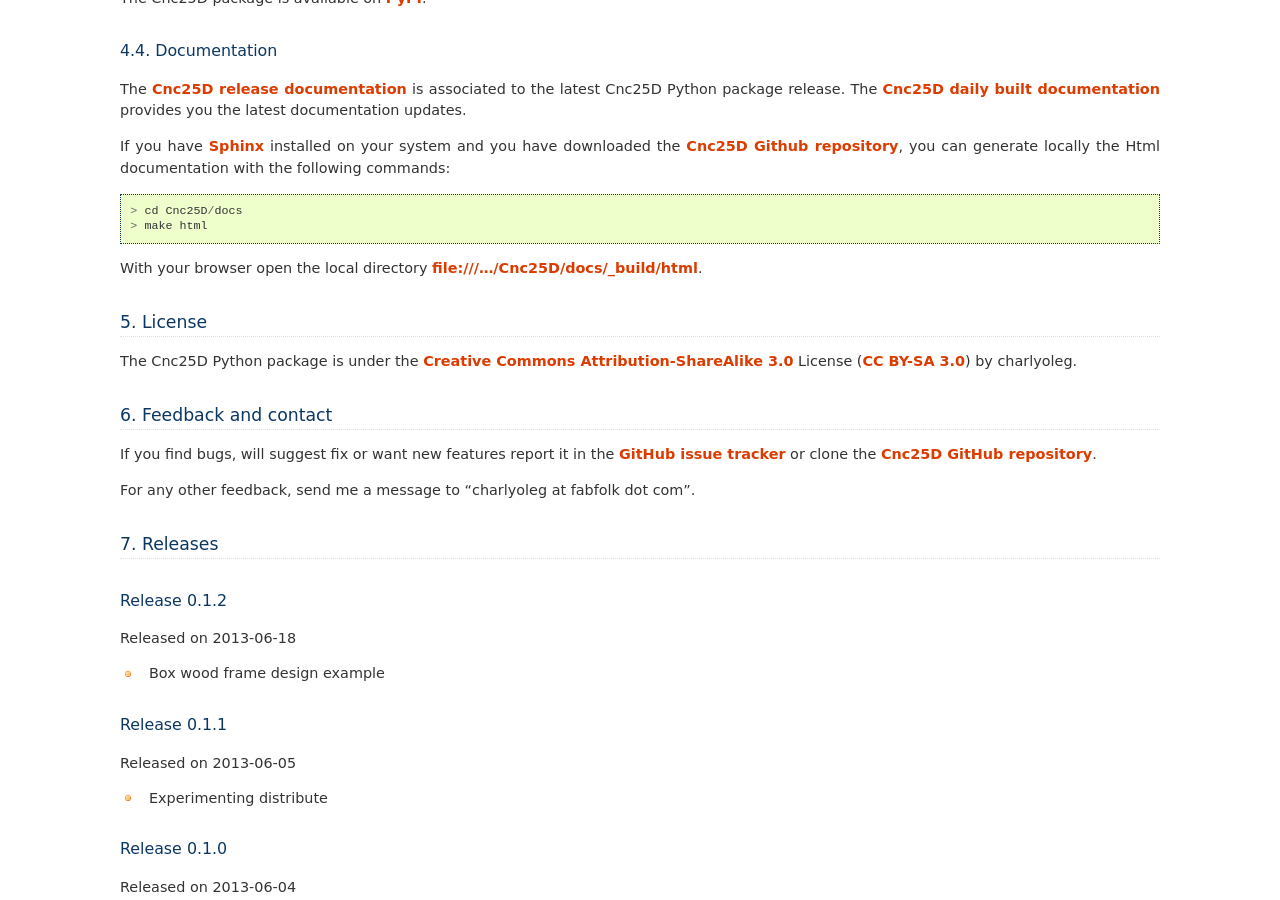
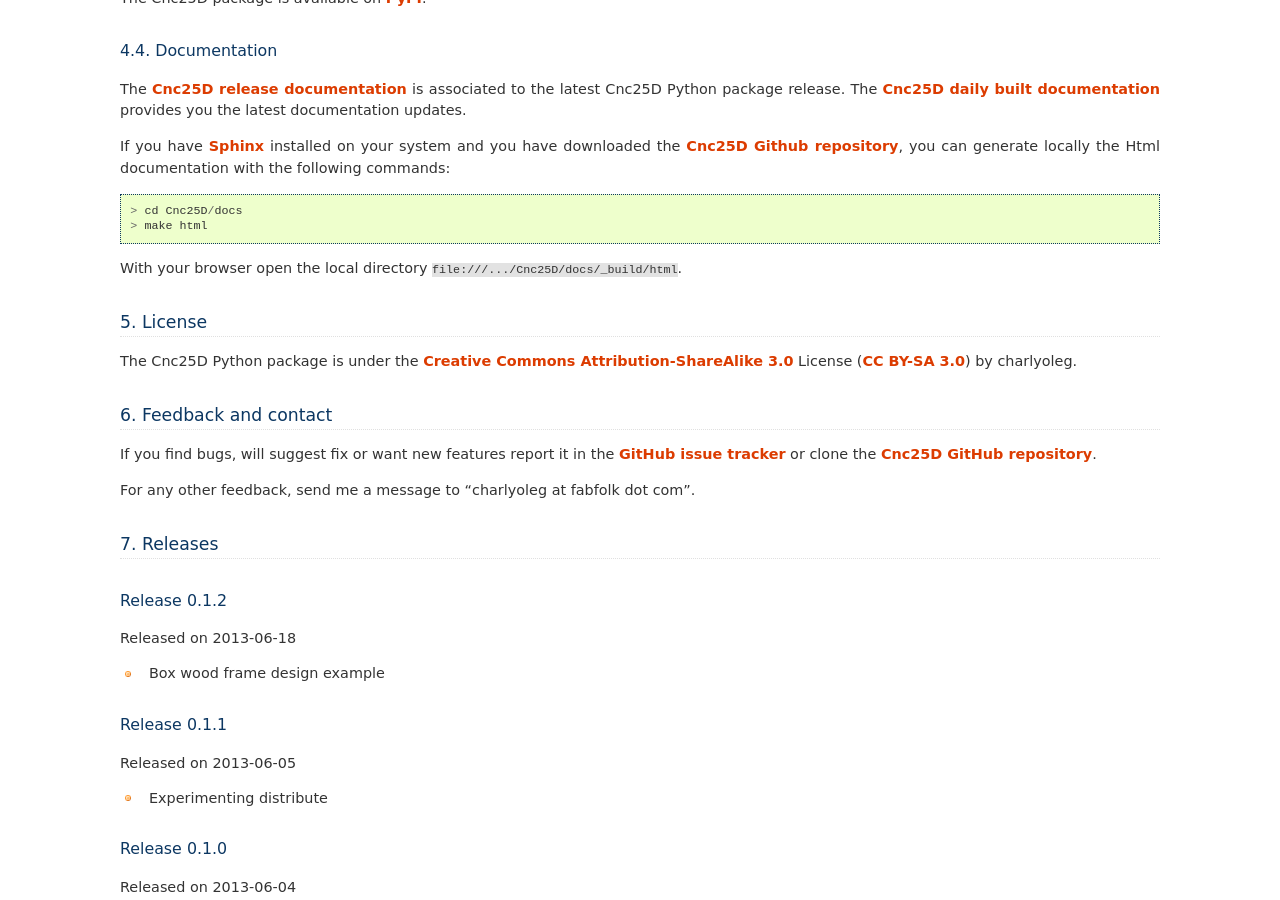
Before and after one commit to charlyoleg/Cnc25D, a Sphinx documentation site: the page built from docs/cnc25d_presentation.rst, in a window 1280 px wide and 900 px high, scrolled down 4628 px. Built offline with Sphinx 7.4.7, drawn with Linux system fonts in a browser that asks for light colours; formulas are drawn with MathJax 3.

Commit message:
[docs] try to remove a readthedocs error

```diff
--- a/docs/cnc25d_presentation.rst
+++ b/docs/cnc25d_presentation.rst
@@ -218,7 +218,7 @@
   > cd Cnc25D/docs
   > make html
 
-With your browser open the local directory file:///.../Cnc25D/docs/_build/html.
+With your browser open the local directory ``file:///.../Cnc25D/docs/_build/html``.
 
 5. License
 ==========
```
